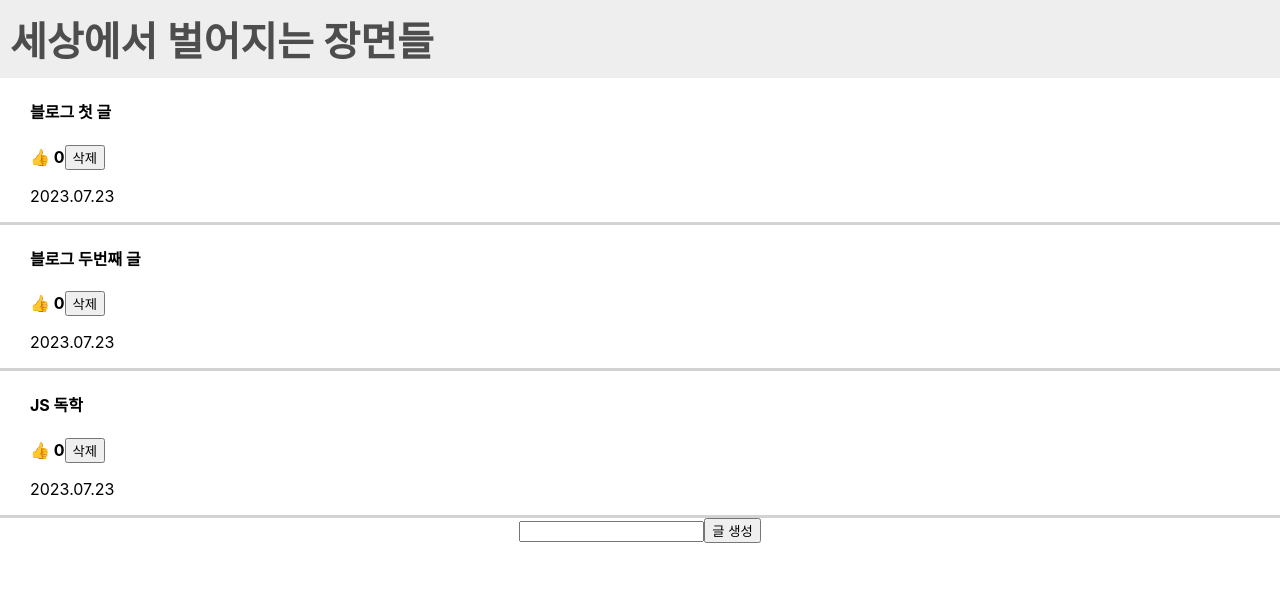
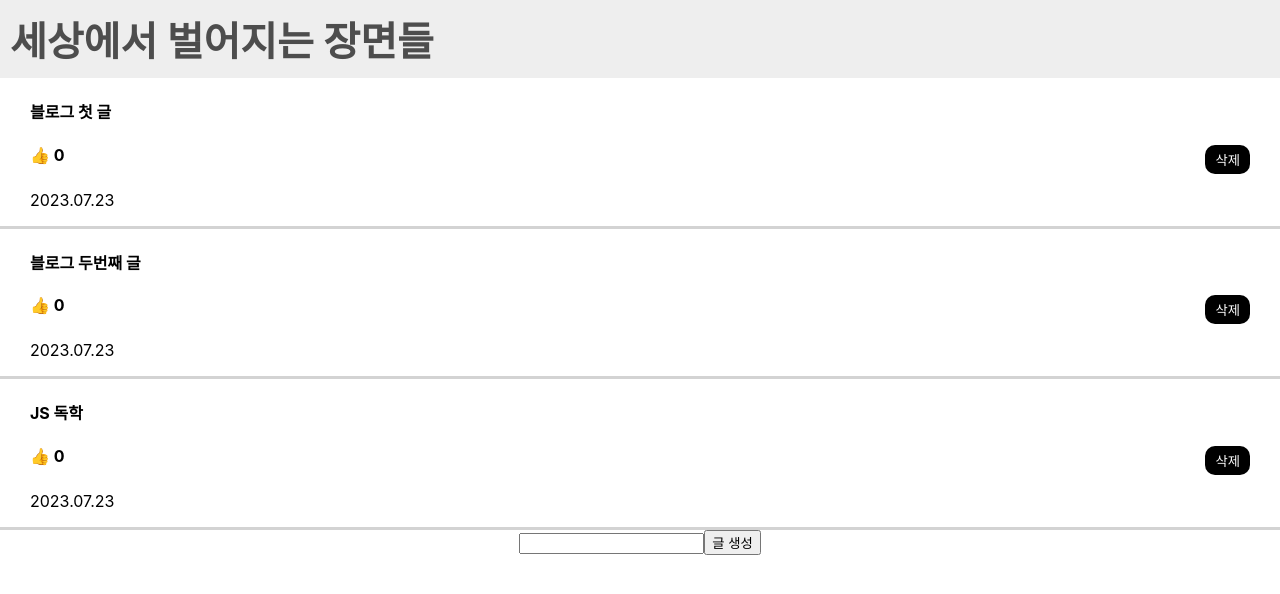
Before and after one commit to Jangmyun/Study, a React (Create React App) app in the folder React/blog/: page / in a window 1280 px wide. Shown: the top 594 px of the page. Built offline with nearby package versions, Linux system fonts and the light colour scheme.

Commit message:
블로그 글 삭제 버튼 :hover, :active 스타일링

```diff
--- a/React/blog/src/App.css
+++ b/React/blog/src/App.css
@@ -30,3 +30,23 @@
   padding: 30px;
   background-color: #eee;
 }
+
+.delete-btn {
+  border: none;
+  background-color: black;
+  color: white;
+  padding: 5px 10px;
+  border-radius: 10px;
+  margin-right: 30px;
+  cursor: pointer;
+}
+.delete-btn:hover {
+  transform: scale(1.2);
+}
+.delete-btn:active{
+  transform: scale(1);
+}
+.likeDelete {
+  display: flex;
+  justify-content: space-between;
+}
```
